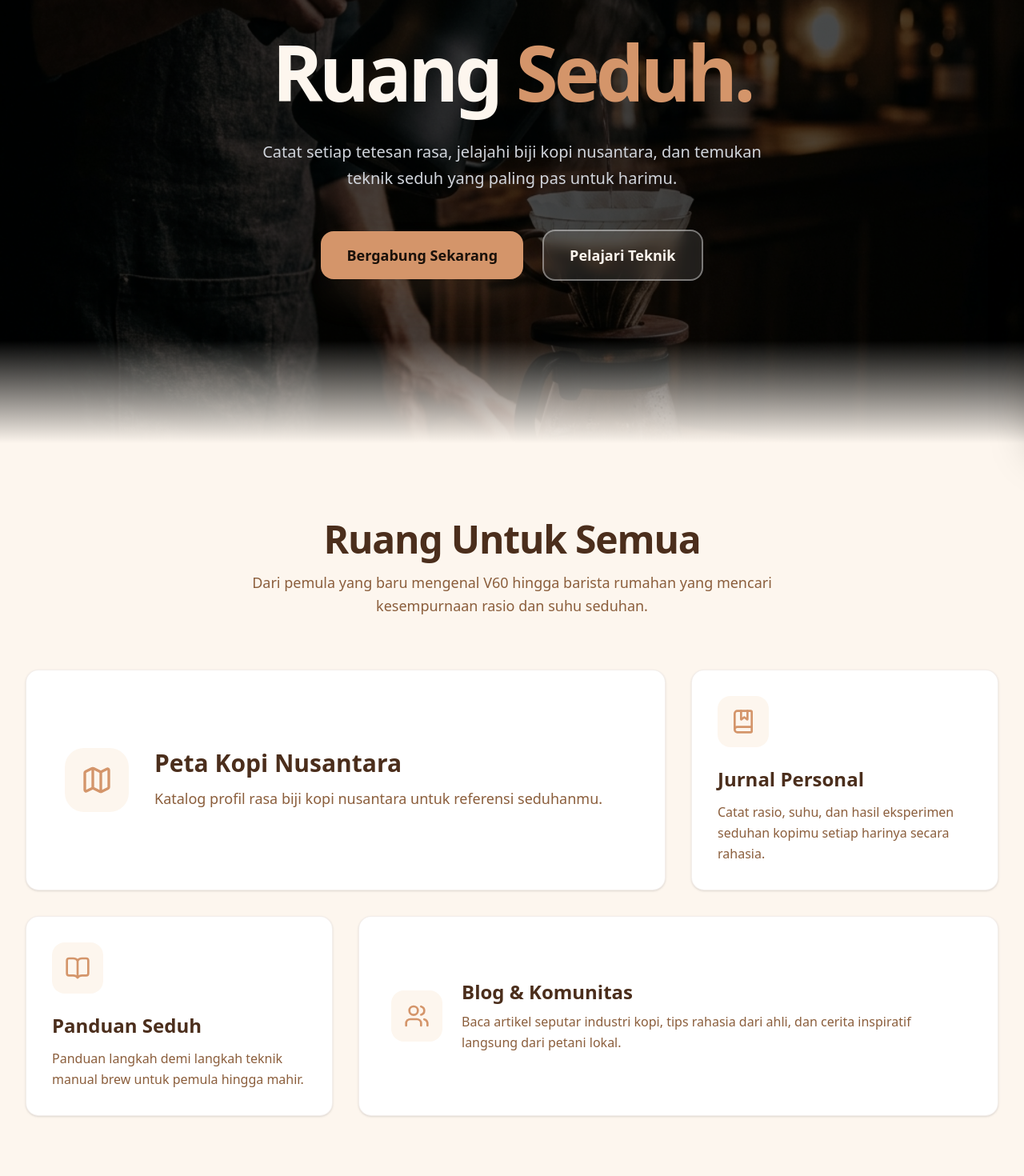
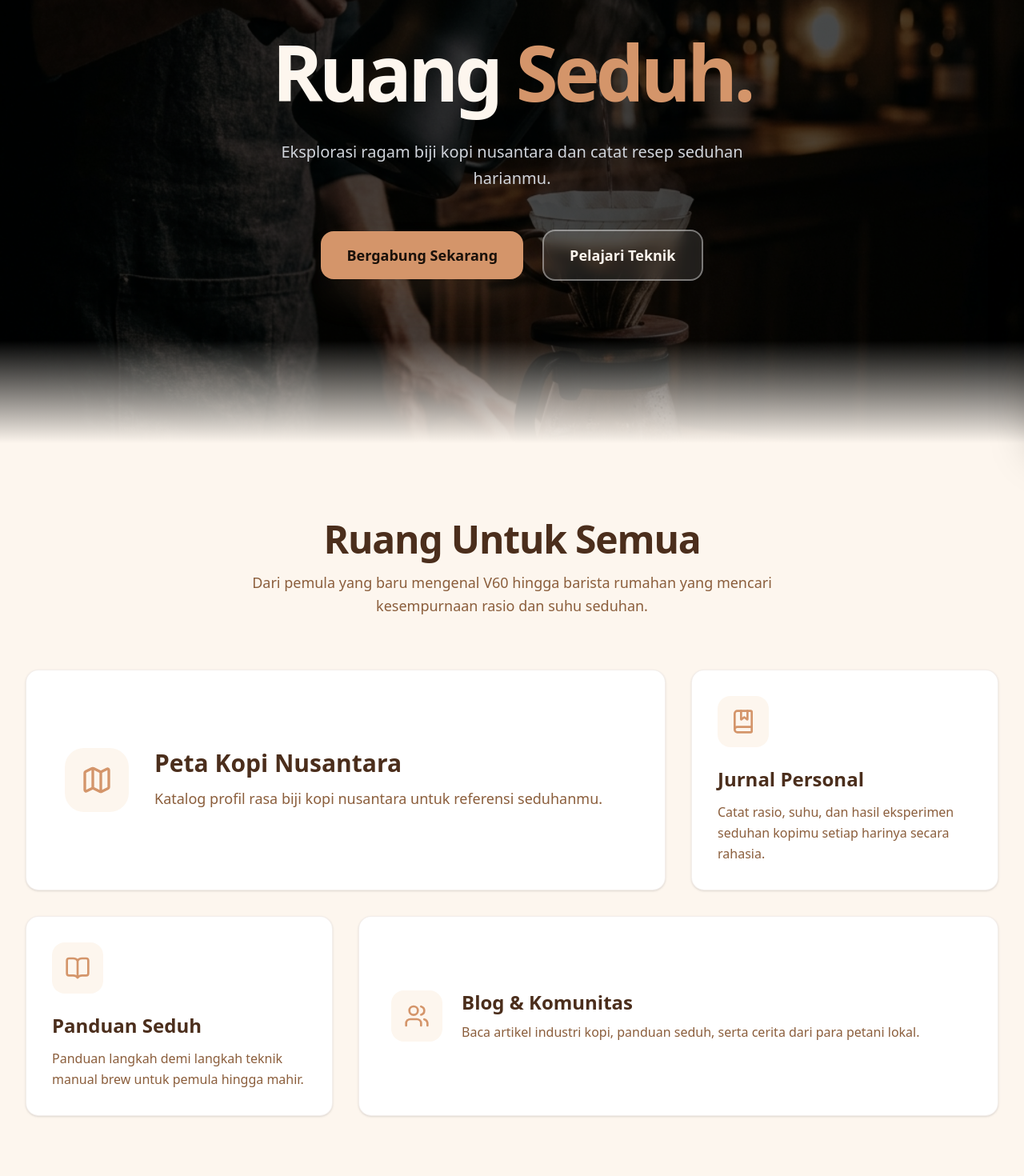
Before and after one commit to Farhanrhm/ruang-seduh, a Next.js app: page / in a window 1280 px wide. Shown: the part 247-1717 px from the top of the page at 80% size. Built offline with nearby package versions, Linux system fonts and the light colour scheme; no server answers.

Commit message:
refactor(content): apply antislop copywriting guidelines
- Remove generic AI filler text and rule-of-three structures from Hero component
- Refine landing page and blog page copy to be more direct and human-readable

```diff
--- a/app/blog/page.tsx
+++ b/app/blog/page.tsx
@@ -42,7 +42,7 @@ export default async function BlogPage() {
             Jurnal & Cerita
           </h1>
           <p className="font-teks text-[#8B5E3C] text-lg max-w-2xl">
-            Artikel seputar kopi, cerita dari kebun, dan tips menyeduh dari para ahli.
+            Kumpulan tulisan, cerita perjalanan kopi, dan panduan menyeduh.
           </p>
         </div>
 
--- a/app/page.tsx
+++ b/app/page.tsx
@@ -70,7 +70,7 @@ export default function Home() {
                 <div>
                   <h3 className="font-judul text-2xl font-bold text-[#4B2E1C] mb-2 group-hover:text-[#D4956A] transition-colors">Blog & Komunitas</h3>
                   <p className="font-teks text-[#8B5E3C] leading-relaxed">
-                    Baca artikel seputar industri kopi, tips rahasia dari ahli, dan cerita inspiratif langsung dari petani lokal.
+                    Baca artikel industri kopi, panduan seduh, serta cerita dari para petani lokal.
                   </p>
                 </div>
               </Link>
--- a/components/Hero.tsx
+++ b/components/Hero.tsx
@@ -30,7 +30,7 @@ export default function Hero() {
         </h1>
 
         <p className="font-teks text-lg md:text-xl text-gray-300 max-w-2xl mx-auto mb-12 leading-relaxed">
-          Catat setiap tetesan rasa, jelajahi biji kopi nusantara, dan temukan teknik seduh yang paling pas untuk harimu.
+          Eksplorasi ragam biji kopi nusantara dan catat resep seduhan harianmu.
         </p>
 
         {/* Leaf Client Component dengan CLS-safe skeleton */}
```
